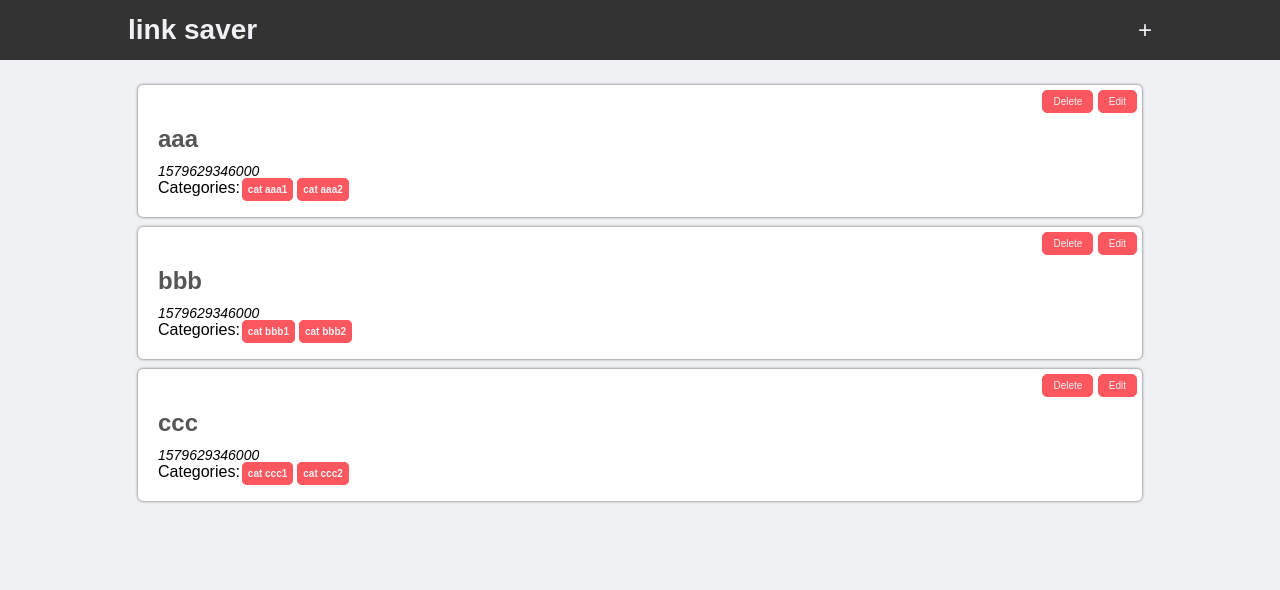
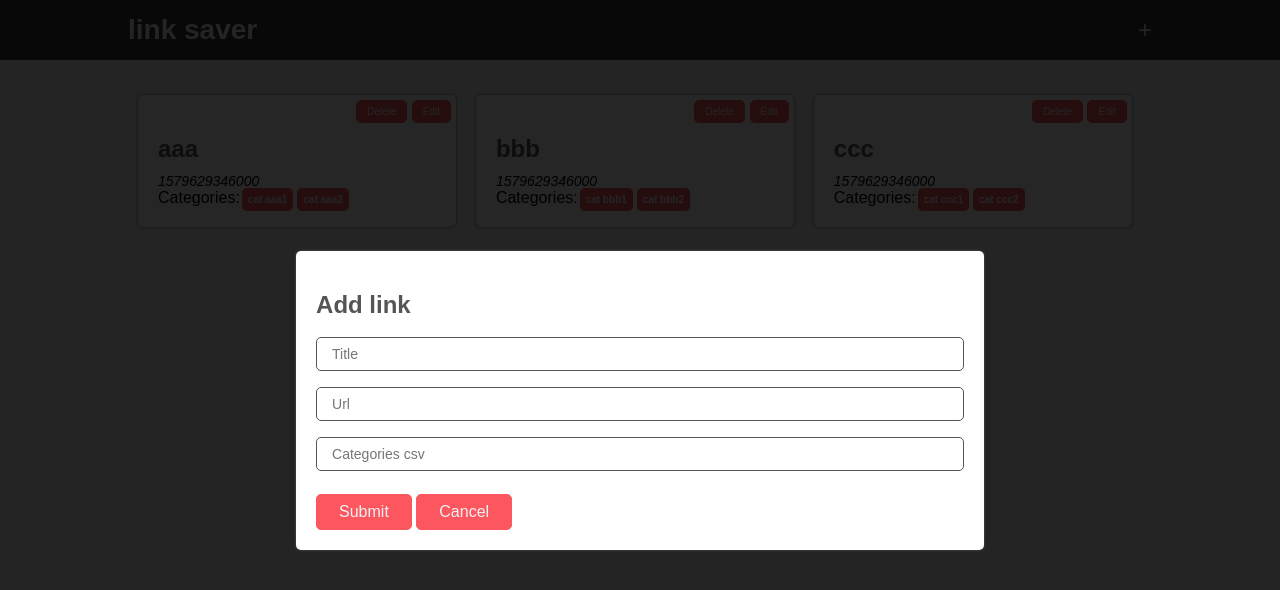
Before and after one commit to moisesdias12/quiz-app, a plain HTML site: page index.html in a window 1280 px wide. Drawn offline with Linux system fonts and the light colour scheme.

Commit message:
sei la mano

```diff
--- a/app.css
+++ b/app.css
@@ -42,6 +42,16 @@ a:hover {
     color: var(--main-grey)
 }
 
+.full-screen-opaque {
+    position: absolute;
+    top: 0;
+    left: 0;
+    right: 0;
+    bottom: 0;
+    background: rgba(0,0,0,0.85);
+    z-index: 5;
+}
+
 /* NAVBAR */
 #nav {
     height: 60px;
@@ -60,11 +70,34 @@ a:hover {
 .nav-header {
     color: var(--light-accent-color);
     font-size: 28px;
+    transition: all 0.25s;
+}
+
+.nav-header:hover {
+    color: var(--main-accent);
+    letter-spacing: 10px;
+    transform: scale(1.05);
 }
 
 #addBtn {
     font-size: 24px;
     color: var(--light-accent-color);
+    transition: transform 0.25s 0s;
+}
+
+#addBtn:hover {
+    transform: scale(1.2);
+}
+
+@media only screen and (max-width: 786px){
+    #nav {
+        height: 100px;
+    }
+    #navContainer {
+        flex-direction: column;
+        justify-content: center;
+    }
+
 }
 
 /* PANEL */
@@ -90,6 +123,14 @@ a:hover {
     color: var(--main-grey);
 }
 
+#addLinkContainer {
+    display: flex;
+    justify-content: center;
+    align-items: center;
+}
+
+
+
 /* BUTTONS */
 input[type='submit'], button {
     padding: 8px 22px;
@@ -98,6 +139,7 @@ input[type='submit'], button {
     background-color: var(--main-accent);
     color: var(--light-accent-color);
     font-size: 16px;
+    transition: all 0.5s
 }
 
 input[type='submit']:hover, button:hover {
@@ -115,6 +157,16 @@ input[type='submit']:hover, button:hover {
 .link {
     position: relative;
 }
+
+#linksList {
+    display: flex;
+    flex-wrap: wrap;
+}
+
+.flex-item {
+    flex-basis: 100%;
+}
+
 .link-options {
     position: absolute;
     top: 5px;
@@ -140,3 +192,15 @@ input[type='submit']:hover, button:hover {
     background-color: var(--main-accent);
     color: var(--light-accent-color);
 }
+
+@media only screen and (min-width: 786px){
+    .flex-item {
+        flex-basis: 50%;
+    }
+}
+
+@media only screen and (min-width: 1280px){
+    .flex-item {
+        flex-basis: 33%;
+    }
+}
--- a/app.js
+++ b/app.js
@@ -5,6 +5,7 @@ const cancelButton = document.querySelector("#cancelButton");
 const addLinkPanel = document.querySelector("#addLinkPanel");
 const linksList = document.querySelector("#linksList");
 const addedCategories = document.querySelector("#addedCategories");
+const addLinkContainer = document.querySelector("#addLinkContainer");
 
 let editIndex = -1;
 
@@ -66,6 +67,7 @@ linkCategory.addEventListener('keydown', function (event) {
 })
 
 
+
 function displayLinkCategories() {
     console.log("displaying link categories");
     addedCategories.innerHTML = '';
@@ -122,7 +124,8 @@ function displayLinks() {
     let index = 0;
     for (let link of links) {
         let linkHTMLString = `
-        <div class="link panel">
+        <div class="flex-item">
+            <div class="link panel">
                 <div class="link-options">
                     <button class="btn-sm" onclick="deleteLink(${index})">Delete</button>
                     <button class="btn-sm" onclick="editLink(${index})">Edit</button>
@@ -143,6 +146,7 @@ function displayLinks() {
         linkHTMLString += `
                 </div>
             </div>
+        </div>
         `
         linksList.innerHTML += linkHTMLString;
         index++;
--- a/index.html
+++ b/index.html
@@ -17,8 +17,8 @@
     </nav>
 
     <div class="container">
-
-        <div class="panel hidden" id="addLinkPanel">
+        <div class="full-screen-opaque hidden" id="addLinkContainer">
+            <div class="panel" id="addLinkPanel">
                 <h3 class="header">Add link</h3>
                 <form id="addLinkForm">
                     <input type="text" name="title" class="form-control" id="linkTitle" placeholder="Title">
@@ -31,7 +31,7 @@
                     <input type="submit" value="Cancel" id="cancelButton">
                 </form>
             </div>
-
+        </div>
 
         <div id="linksList">
             <div class="link panel">
```
Also changed, not shown: links.txt. Lines whose indentation alone changed are shown as unchanged.
